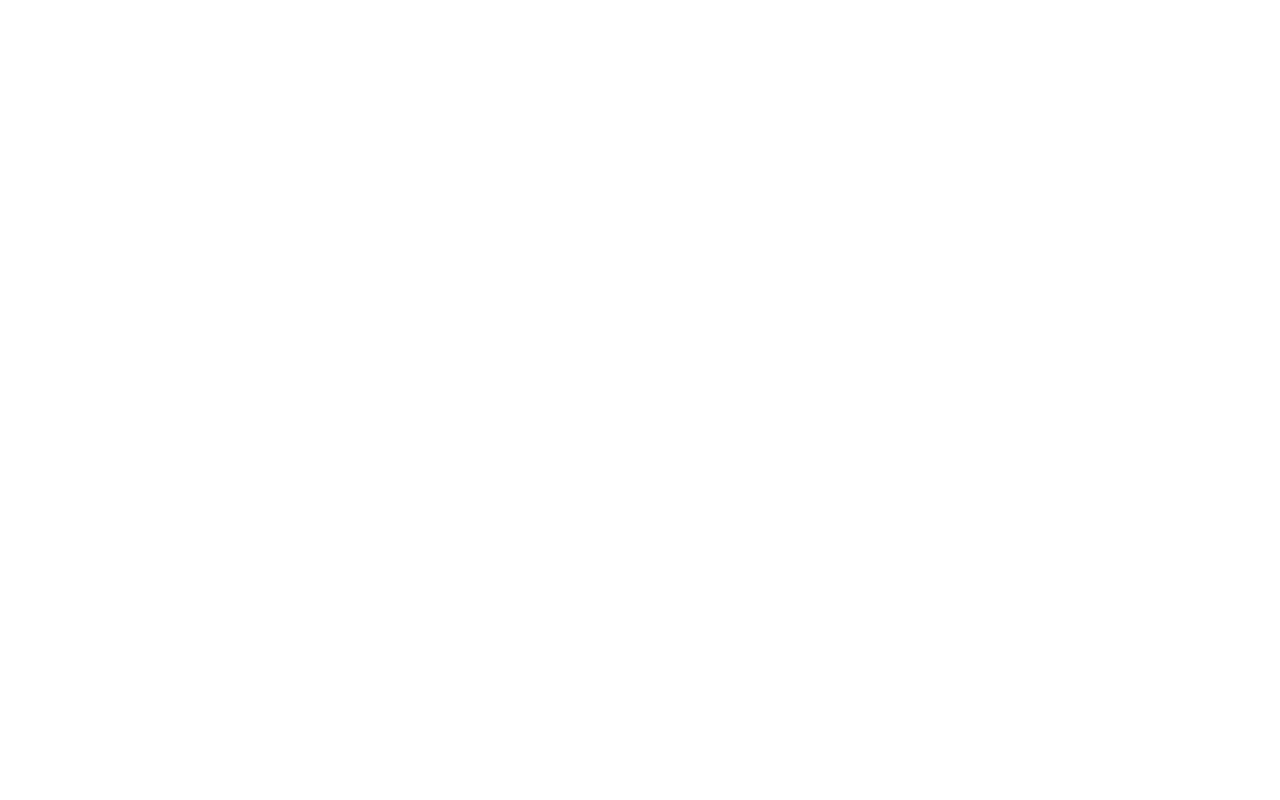
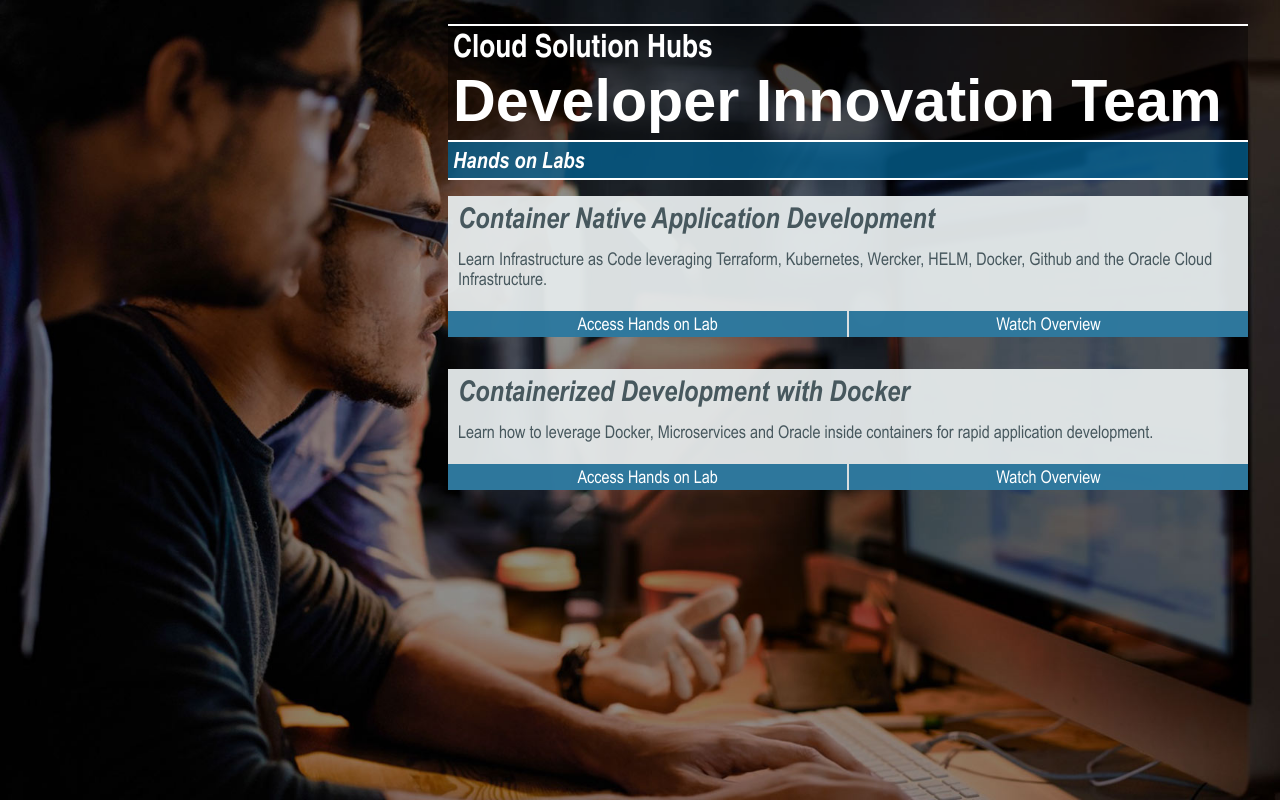
Before and after one commit to pcdavies/SolutionEngineeringHubWorkhopIndex, a plain HTML site: page workshops/solution-engineering-hub/index.html in a window 1280 px wide. Drawn offline with nearby package versions, Linux system fonts and the light colour scheme; some packages are replaced by stand-ins of ours.

Commit message:
updates to code and coding styles in CSS

```diff
--- a/workshops/solution-engineering-hub/css/workshop_styles.css
+++ b/workshops/solution-engineering-hub/css/workshop_styles.css
@@ -79,26 +79,59 @@
 font-size: 1.4em;
 }
 
+
+
 .workshop{
 width: 100%;
-margin: 2em 0;
-background-color: rgba(0,0,0,.6);
+
+float: left;
+position: relative;
+margin: 1em 0;
+/*background-color: rgba(0,0,0,.6);*/
+background-color: rgba(229, 234, 235, .95);
 }
 
-.workshop h3{
+.workshop h4{
 font-family:'arial bold italic', Arial, Helvetica, sans-serif;
-font-size: 1.4em;
+font-size: 1.8em;
+color: #47585E;
+padding: 5px 10px 5px 10px;
+margin: 0 0;
 }
 
 .workshop p{
 clear: both;
-font-size: 1.4em;
+font-size: 1.1em;
+margin: 0 0;
+padding: 10px 10px 20px 10px;
+color: #47585E;
 }
 
-.linker{
+.linker_l{
 position: relative;
-width: 50%;
+width: 49.9%;
 float: left;
 background-color: rgba(4,94,140,.8);
 text-align: center;
+margin-top:2px;
+font-size: 1.1em;
+padding: 3px 0px;
 }
+.linker_r{
+position: relative;
+width: 49.9%;
+float: right;
+font-size: 1.1em;
+background-color: rgba(4,94,140,.8);
+text-align: center;
+margin-top:2px;
+padding: 3px 0px;
+}
+
+.linker_l:hover{
+color: #f7c330;
+}
+
+.linker_r:hover{
+color: #f7c330;
+}
--- a/workshops/solution-engineering-hub/index.html
+++ b/workshops/solution-engineering-hub/index.html
@@ -1,10 +1,36 @@
 <!DOCTYPE html>
 <html>
 <head>
-<title>Event Asset Builder</title>
+<title>Developer Innovation HOLS</title>
 <meta name="viewport" content="width=device-width, initial-scale=1.0"/>
+<link rel="stylesheet" href="css/workshop_styles.css">
+<script src="https://ajax.googleapis.com/ajax/libs/angularjs/1.6.9/angular.min.js"></script>
+<script src="js/app.js"></script>
+<script src="https://ajax.googleapis.com/ajax/libs/angularjs/1.6.9/angular-resource.min.js" type="text/javascript"></script>
+<script src="https://ajax.googleapis.com/ajax/libs/angularjs/1.6.9/angular-sanitize.min.js"></script>
 </head>
 <body>
+<div ng-app="workshopApp" ng-controller="workshopCtlr" class="content">
 
+<div class="team">
+<h3>{{workshop_data.group}}</h3>
+<h1>{{workshop_data.team}}</h1>
+</div>
+<div class="category">
+<h4>{{workshop_data.category}}</h4>
+</div>
+
+
+<div class="workshop"  ng-repeat="hol in workshop_data.hols">
+<h4>{{hol.title}}</h4>
+<p>{{hol.description}}</p>
+<a href="{{hol.eloqua_page}}" target="_new" class="linker_l">Access Hands on Lab</a>
+<a href="{{hol.youtube}}" target="_new" class="linker_r">Watch Overview</a>
+</div>
+
+</div>
+
+
+</div>
 </body>
 </html>
```
